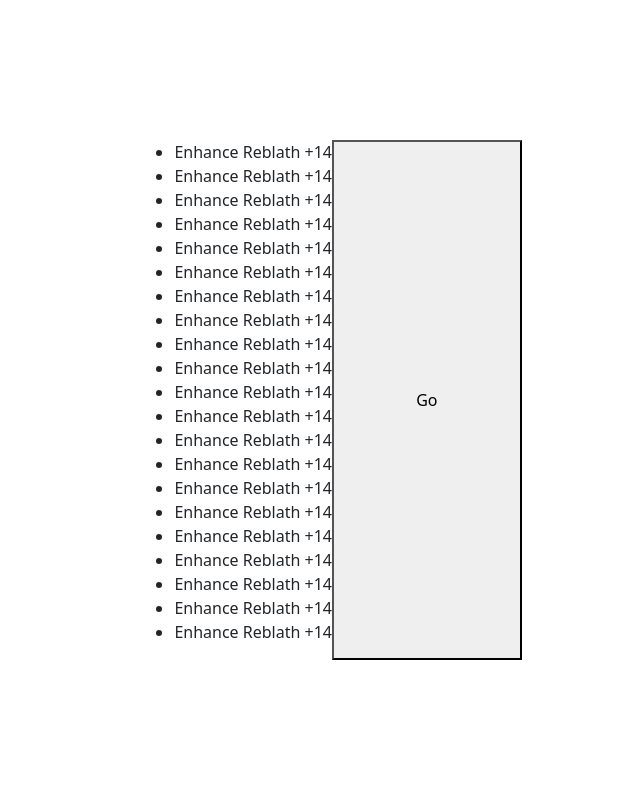
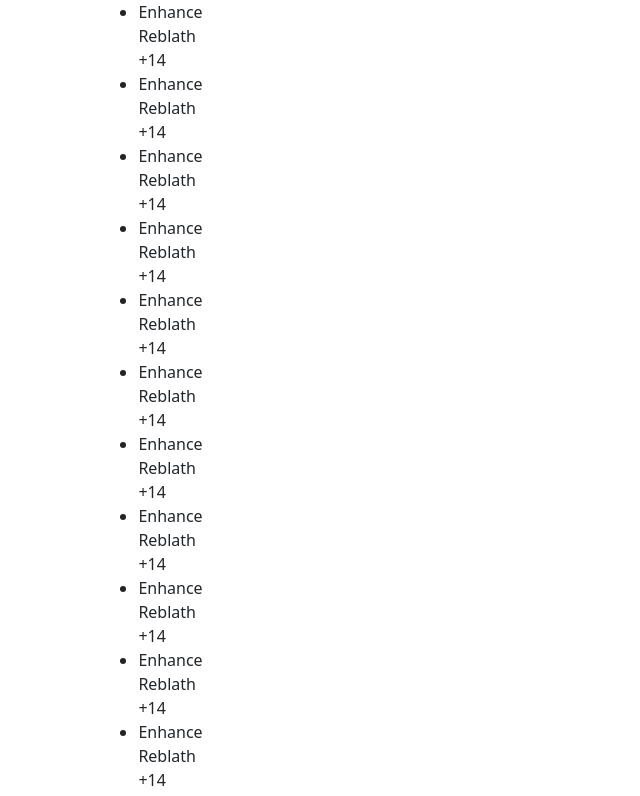
Before and after one commit to deekaay/bdoenvue, a Vue app: page / in a window 1280 px wide. Shown: the top 796 px of the page, without its empty margins (308-948 px from the left). Built offline with nearby package versions, Linux system fonts and the light colour scheme.

Commit message:
Adds collapse

```diff
--- a/src/components/bdoen.vue
+++ b/src/components/bdoen.vue
@@ -17,26 +17,65 @@ export default
             target: 20,
             metastrategy: [1,1,1,1,1,1,1,1,1,1,1,1,1,1,1,1,1,1,1,1,1],
             maxattempts: 500
-        }
+        },
+        metastrategy_results : null
         }
     },
     methods: {
         go: function go(ev) {
             console.log("Trying to execute metastrategy");
-            execute_metastrategy(this.state);
+            this.metastrategy_results = execute_metastrategy(this.state);
+        },
+        format_consequences: function(x)
+            {
+                if (x["gain_fs"])
+                    return "Gained " + x["gain_fs"] + " failstacks";
+            }
+    },
+    computed:
+        {
+        pretty_log() {
+            return this.metastrategy_results;
         }
-    }
+
+        }
 }
 
 </script>
 
 <template>
+<div class="container">
+<div class="row">
+<div class="col">
 <ul>
 <li v-for="item in state.metastrategy" v-text="strategies[item].name.en"> </li>
 </ul>
-
 <button v-on:click="go($event)"> Go </button>
+</div>
+<div class="col" id="log">
+    <div v-for="(x,i) in pretty_log" class="card">
+        <div class="card-header" :id="`ladderrun_${i}`" data-bs-toggle="collapse" :data-bs-target="`#ladder_run_${i}_detail`">    New Attempt:  {{i}} </div>
+        <div class="collapse hide" :id="`ladder_run_${i}_detail`" data-parent="#log">
+        <div class="card-body">
+        <div v-for="y in x" class="ladder_step">
+            <div> {{y.result}} </div> <div> {{format_consequences(y.actions)}} </div>
+            </div>
+            </div>
+            </div>
+    </div>
+</div>
+</div>
+</div>
 
 </template>
 <style scoped>
+.ladder_run
+{
+}
+
+.ladder_step
+{
+
+}
+
 </style>
--- a/src/components/executor.mjs
+++ b/src/components/executor.mjs
@@ -23,7 +23,7 @@ export function execute_metastrategy(state) {
 
             console.log(try_result);
             if (try_result == "Failure")
-                current_fs++;
+                current_fs += ladder_log[current_fs].actions["gain_fs"];
             if (try_result == "Success")
                 current_fs = 0;
             console.log(" Result " + try_result + " new fs: " + current_fs);
@@ -32,8 +32,7 @@ export function execute_metastrategy(state) {
         meta_log.push(ladder_log);
 
     }
-    console.log("Success");
-
+    return meta_log;
 }
 function trystrategy(strategy, fs) {
     console.log("Try Strategy: " + strategy + " fs: " + fs);
```
